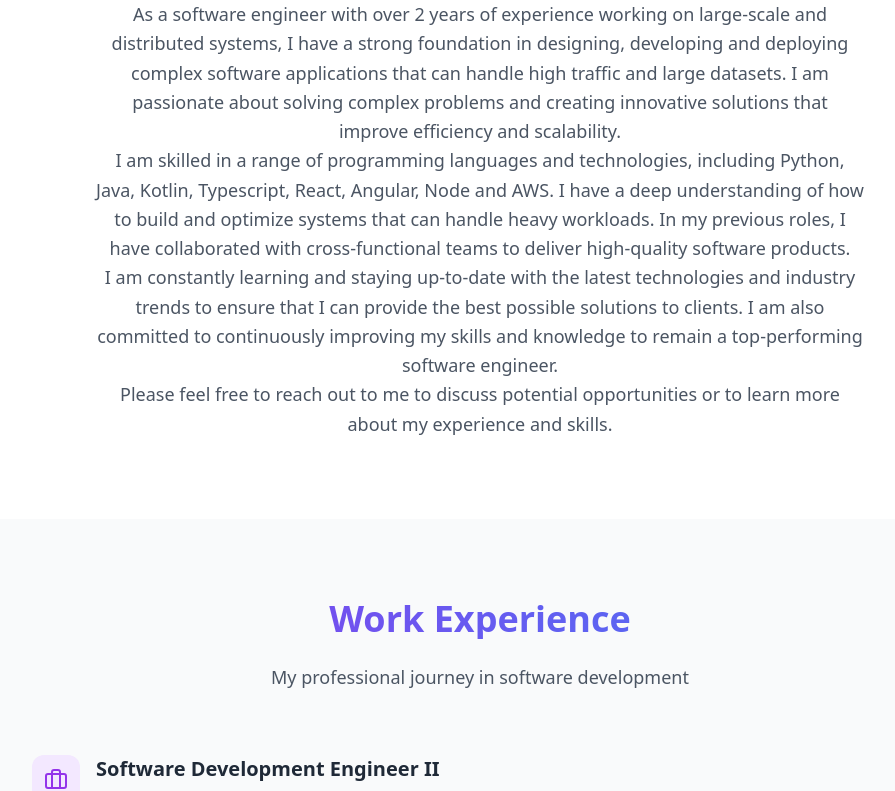
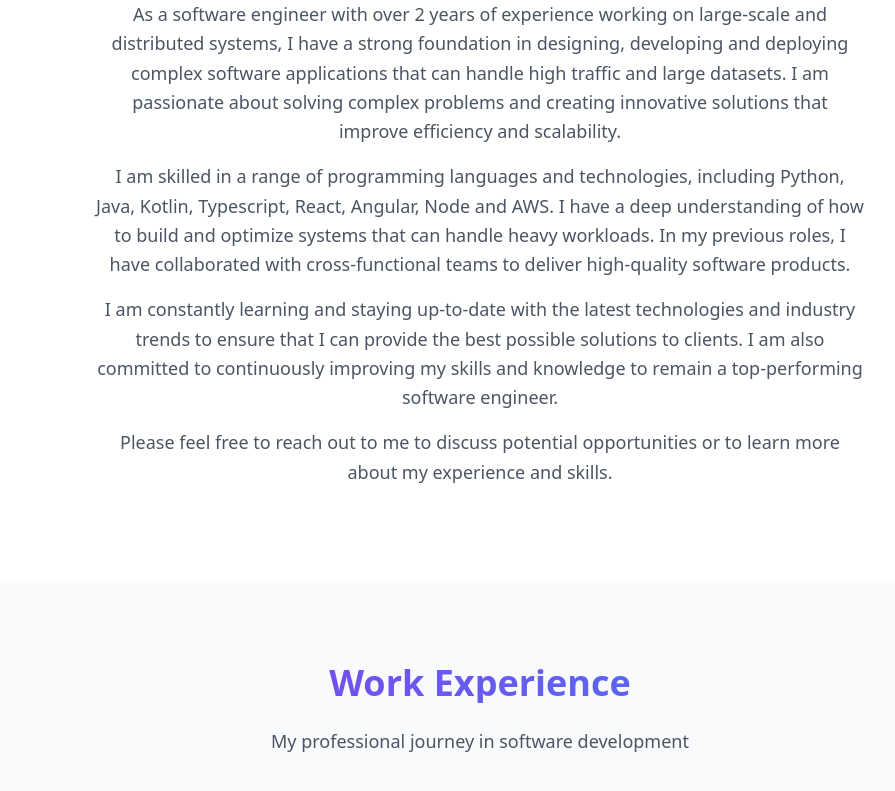
Before and after one commit to SmitUplenchwar2687/portfolio-website, a React (Vite) app: page / in a window 1280 px wide. Shown: the part 944-1735 px from the top of the page, without its empty margins (160-1055 px from the left). Built offline with nearby package versions, Linux system fonts and the light colour scheme.

Commit message:
Updated Changes

```diff
--- a/src/components/About.tsx
+++ b/src/components/About.tsx
@@ -15,27 +15,24 @@ export default function About() {
           <h2 className="text-4xl font-bold mb-6 bg-gradient-to-r from-purple-600 to-blue-500 bg-clip-text text-transparent">
             About Me
           </h2>
-          <p className="text-lg text-gray-600 leading-relaxed">
+          <p className="text-lg text-gray-600 leading-relaxed mb-4">
           As a software engineer with over 2 years of experience working on large-scale and distributed
           systems, I have a strong foundation in designing, developing and deploying complex software
           applications that can handle high traffic and large datasets. I am passionate about solving
           complex problems and creating innovative solutions that improve efficiency and scalability.
-
           </p>
-          <p className="text-lg text-gray-600 leading-relaxed">
+          <p className="text-lg text-gray-600 leading-relaxed mb-4">
           I am skilled in a range of programming languages and technologies, including Python, Java,
           Kotlin, Typescript, React, Angular, Node and AWS. I have a deep understanding of how to build
           and optimize systems that can handle heavy workloads. In my previous roles, I have collaborated
           with cross-functional teams to deliver high-quality software products.
-
           </p>
-          <p className="text-lg text-gray-600 leading-relaxed">
+          <p className="text-lg text-gray-600 leading-relaxed mb-4">
           I am constantly learning and staying up-to-date with the latest technologies and industry trends
           to ensure that I can provide the best possible solutions to clients. I am also committed to
           continuously improving my skills and knowledge to remain a top-performing software engineer.
-
           </p>
-          <p className="text-lg text-gray-600 leading-relaxed">
+          <p className="text-lg text-gray-600 leading-relaxed mb-4">
           Please feel free to reach out to me to discuss potential opportunities or to learn more about my
           experience and skills.
           </p>
```
